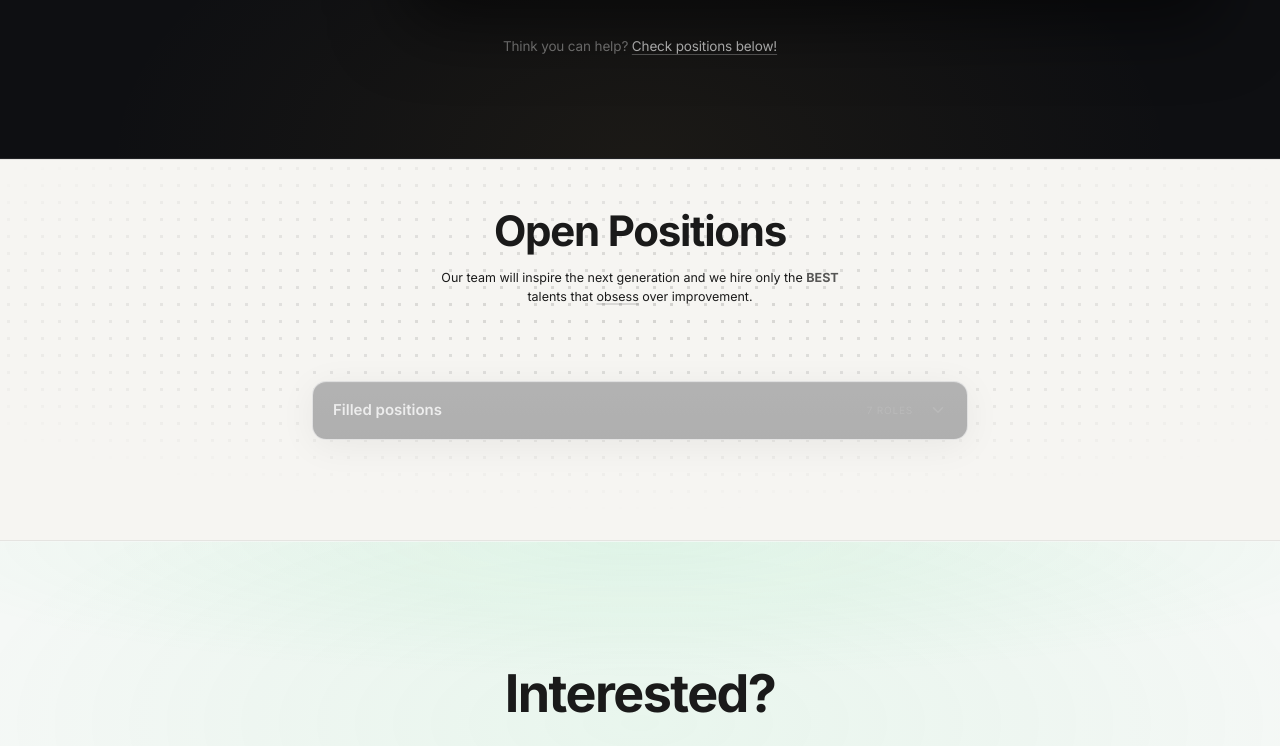
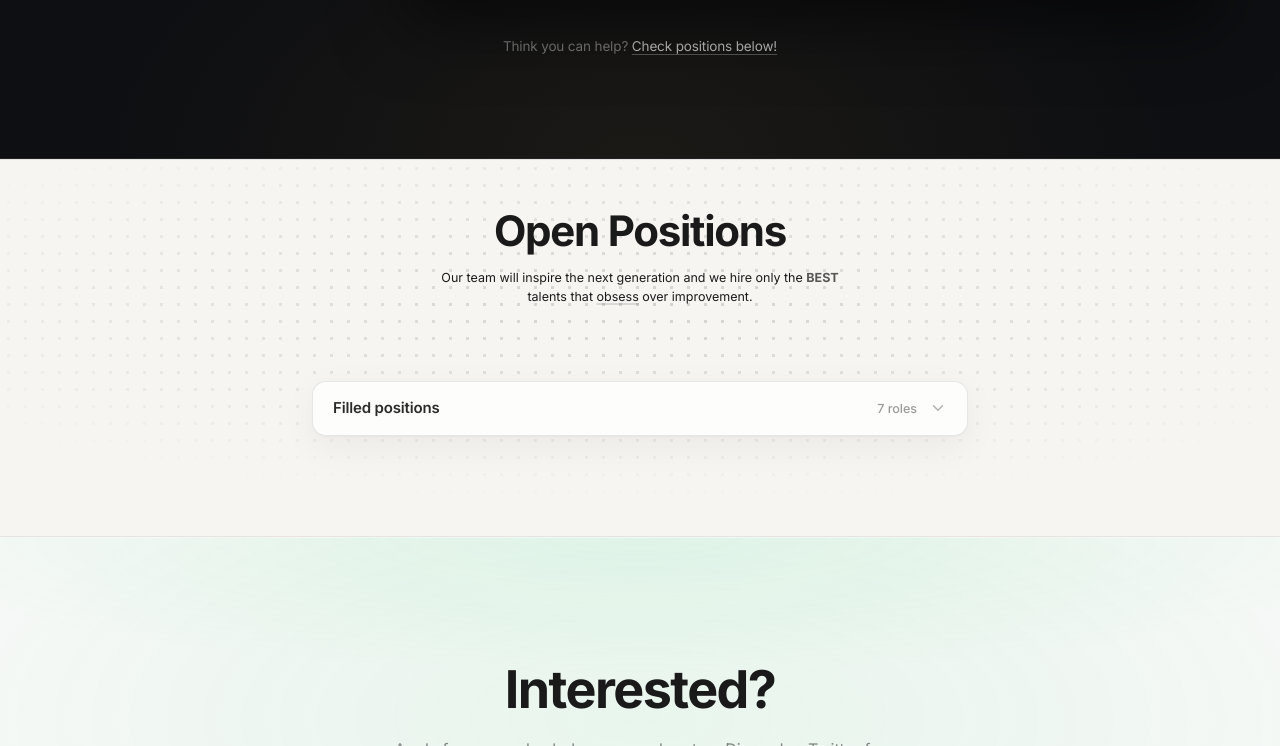
Before and after one commit to X8J/kaim-live, a plain HTML site: page index.html in a window 1280 px wide. Shown: the part 2054-2800 px from the top of the page. Drawn offline with Linux system fonts and the light colour scheme.

Commit message:
Give the role labels real weight and light up the filled positions list
The Full-time and Part-time labels were set in 10px uppercase Inter at
regular weight with wide tracking, which reads as a spec sheet rather than
as part of the site. They are pills now: sentence case, semibold, no
tracking.

The filled positions list was a translucent black bar and panel sitting on
a light section, so the count and the chevron in its header were grey on
grey and effectively invisible. It is a white list with hairline rules
between the rows, a readable count and chevron, tighter rows and smaller
icons. Each row no longer carries a red dot and a Closed suffix, since the
panel it sits in already says so.

Also stopped the apply form's role select from losing its chevron on
focus, where a background shorthand was overwriting the arrow.

Co-Authored-By: Claude Opus 5 <noreply@anthropic.com>

```diff
--- a/index.html
+++ b/index.html
@@ -14,7 +14,7 @@
   <link rel="preload" as="image" href="assets/img/Banner.jpg" fetchpriority="high">
   <link rel="preload" as="font" type="font/woff2" href="assets/fonts/inter-latin.woff2" crossorigin>
   <link rel="preload" as="font" type="font/woff2" href="assets/fonts/pixelify-sans-latin.woff2" crossorigin>
-  <link rel="stylesheet" href="style.css?v=174">
+  <link rel="stylesheet" href="style.css?v=175">
 </head>
 <body>
 
@@ -651,6 +651,6 @@
   </footer>
 
   <script src="roles-config.js?v=6" defer></script>
-  <script src="main.js?v=89" defer></script>
+  <script src="main.js?v=90" defer></script>
 </body>
 </html>
--- a/main.js
+++ b/main.js
@@ -553,8 +553,7 @@
       card.className = 'role-card closed';
       card.setAttribute('data-role', '');
 
-      var baseBadge = role.badge || '';
-      var closedBadge = baseBadge ? baseBadge + ' \u00b7 Closed' : 'Closed';
+      var closedBadge = role.badge || 'Closed';
 
       card.innerHTML =
         '<div class="role-header" role="button" tabindex="0" aria-expanded="false">' +
--- a/style.css
+++ b/style.css
@@ -2479,33 +2479,34 @@ a:focus-visible, button:focus-visible { outline: 2px solid var(--accent-gold); o
   width: 100%;
   overflow: hidden;}
 .closed-roles.glass {
-  background: linear-gradient(180deg, #f7f7f7 0%, #f2f2f2 100%);
-  border-color: rgba(0, 0, 0, 0.08);
+  background: #fdfdfc;
+  border-color: rgba(0, 0, 0, 0.09);
   box-shadow:
-    0 6px 36px rgba(0, 0, 0, 0.06),
-    inset 0 1px 0 rgba(255, 255, 255, 0.8);
+    0 1px 2px rgba(0, 0, 0, 0.04),
+    0 10px 36px rgba(0, 0, 0, 0.05);
   backdrop-filter: none;
   -webkit-backdrop-filter: none;
 }
 .closed-roles-toggle {
   width: 100%;
   display: flex;
-  flex-wrap: wrap;
-  align-items: center;
-  gap: 10px 12px;
-  padding: 18px 20px;
+  align-items: center;
+  gap: 12px;
+  padding: 16px 20px;
   border-radius: 0;
   cursor: pointer;
   text-align: left;
   font-family: inherit;
-  color: rgba(245, 245, 245, 0.88);
+  color: rgba(20, 20, 20, 0.9);
   border: none;
-  background: rgba(0, 0, 0, 0.28);
-  transition: background 0.2s ease, color 0.2s ease;
+  background: transparent;
+  transition: background 0.18s ease, box-shadow 0.25s ease;
 }
 .closed-roles-toggle:hover {
-  background: rgba(0, 0, 0, 0.45);
-  color: rgba(250, 250, 250, 0.95);
+  background: rgba(0, 0, 0, 0.028);
+}
+.closed-roles.is-open .closed-roles-toggle {
+  box-shadow: inset 0 -1px 0 rgba(0, 0, 0, 0.07);
 }
 .closed-roles-toggle:focus-visible {
   outline: 2px solid var(--accent-gold);
@@ -2514,27 +2515,26 @@ a:focus-visible, button:focus-visible { outline: 2px solid var(--accent-gold); o
 .closed-roles-toggle-label {
   font-weight: 600;
   font-size: 15px;
-  flex: 1 1 200px;
+  letter-spacing: -0.01em;
+  flex: 1 1 auto;
   min-width: 0;
   line-height: 1.35;
 }
 .closed-roles-toggle-meta {
   font-family: var(--font-body);
-  font-size: 10px;
-  letter-spacing: 0.08em;
-  text-transform: uppercase;
-  color: rgba(200, 200, 200, 0.38);
+  font-size: 12.5px;
+  font-weight: 500;
+  color: rgba(20, 20, 20, 0.42);
   margin-left: auto;
-  margin-right: 4px;
 }
 .closed-roles-toggle-chevron {
   flex-shrink: 0;
-  color: rgba(200, 200, 200, 0.4);
-  transition: transform 0.3s ease, color 0.2s ease;
+  color: rgba(20, 20, 20, 0.32);
+  transition: transform 0.35s cubic-bezier(0.22, 1, 0.36, 1), color 0.18s ease;
 }
 .closed-roles-toggle:hover .closed-roles-toggle-chevron,
 .closed-roles.is-open .closed-roles-toggle-chevron {
-  color: rgba(210, 210, 210, 0.5);
+  color: rgba(20, 20, 20, 0.6);
 }
 .closed-roles.is-open .closed-roles-toggle-chevron {
   transform: rotate(180deg);
@@ -2549,7 +2549,7 @@ a:focus-visible, button:focus-visible { outline: 2px solid var(--accent-gold); o
   flex-direction: column;
   gap: 0;
   padding: 0;
-  background: rgba(0, 0, 0, 0.15);
+  background: transparent;
 }
 .closed-roles .role-card.closed {
   border: none;
@@ -2558,36 +2558,53 @@ a:focus-visible, button:focus-visible { outline: 2px solid var(--accent-gold); o
   background: transparent;
   backdrop-filter: none;
   -webkit-backdrop-filter: none;
-  opacity: 0.9;
+  opacity: 1;
+}
+.closed-roles .role-card.closed + .role-card.closed {
+  box-shadow: inset 0 1px 0 rgba(0, 0, 0, 0.06);
+}
+.closed-roles .role-card.closed .role-header {
+  padding: 13px 20px;
+  gap: 12px;
 }
 .closed-roles .role-card.closed .role-header:hover {
-  background: rgba(0, 0, 0, 0.04);
-}
+  background: rgba(0, 0, 0, 0.026);
+}
+.closed-roles .role-dot { display: none; }
 .closed-roles .role-icon {
-  background: linear-gradient(145deg, rgba(0, 0, 0, 0.04) 0%, rgba(0, 0, 0, 0.01) 100%);
-  border-color: rgba(0, 0, 0, 0.06);
-  color: rgba(30, 30, 30, 0.5);
-}
+  width: 34px;
+  height: 34px;
+  border-radius: 9px;
+  background: rgba(0, 0, 0, 0.035);
+  border-color: rgba(0, 0, 0, 0.07);
+  color: rgba(20, 20, 20, 0.45);
+}
+.closed-roles .role-icon svg { width: 18px; height: 18px; }
 .closed-roles .role-title {
-  color: rgba(30, 30, 30, 0.85);
+  font-size: 14.5px;
+  color: rgba(20, 20, 20, 0.88);
 }
 .closed-roles .role-meta {
-  color: rgba(30, 30, 30, 0.45);
+  font-size: 12.5px;
+  color: rgba(20, 20, 20, 0.42);
 }
 .closed-roles .role-badge {
-  color: rgba(30, 30, 30, 0.55);
-  border-color: rgba(0, 0, 0, 0.1);
-  background: rgba(0, 0, 0, 0.04);
+  color: rgba(20, 20, 20, 0.55);
+  border-color: rgba(0, 0, 0, 0.09);
+  background: rgba(0, 0, 0, 0.03);
 }
 .closed-roles .role-chevron,
 .closed-roles .role-right {
-  color: rgba(30, 30, 30, 0.4);
+  color: rgba(20, 20, 20, 0.3);
 }
 .closed-roles .role-card.closed .role-header:hover .role-chevron {
-  color: rgba(30, 30, 30, 0.65);
-}
+  color: rgba(20, 20, 20, 0.6);
+}
+.closed-roles .role-drawer-inner { padding: 0 20px 16px 66px; }
 .closed-roles .role-desc {
-  color: rgba(30, 30, 30, 0.55);
+  font-size: 13.5px;
+  color: rgba(20, 20, 20, 0.6);
+  margin-bottom: 0;
 }
 
 .role-card {
@@ -2661,12 +2678,13 @@ a:focus-visible, button:focus-visible { outline: 2px solid var(--accent-gold); o
 }
 .role-badge {
   font-family: var(--font-body);
-  font-size: 10px;
-  letter-spacing: 0.08em;
-  text-transform: uppercase;
-  padding: 4px 12px;
+  font-size: 11.5px;
+  font-weight: 600;
+  letter-spacing: -0.005em;
+  line-height: 1.45;
+  padding: 3px 10px;
   border: 1px solid var(--border-subtle);
-  border-radius: 4px;
+  border-radius: 999px;
   white-space: nowrap;
 }
 .role-chevron { color: var(--text-muted); transition: transform 0.3s ease; flex-shrink: 0; }
@@ -2836,7 +2854,7 @@ textarea.apply-field-under-limit {
 .apply-form textarea:focus {
   outline: none;
   border-color: var(--border-hover);
-  background: rgba(0,0,0,0.05);
+  background-color: rgba(0,0,0,0.05);
 }
 .apply-form select {
   cursor: pointer;
```
